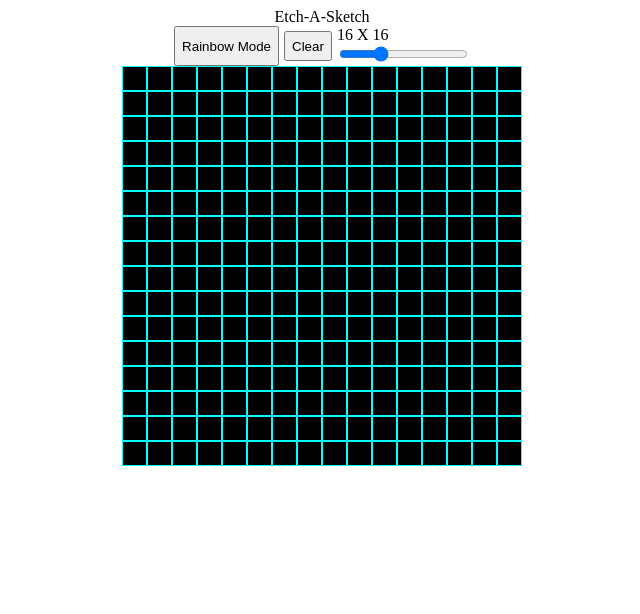
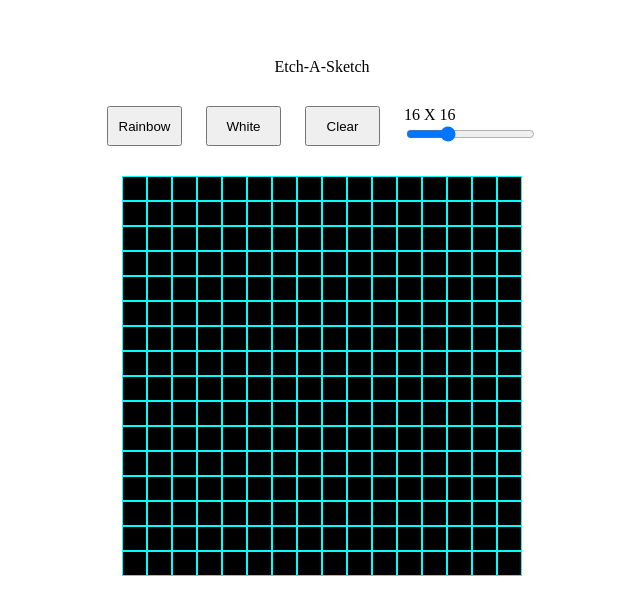
Before and after one commit to wakester25/etch-a-sketch, a plain HTML site: page index.html in a window 1280 px wide. Shown: the whole page, without its empty margins (318-958 px from the left). Drawn offline with Linux system fonts and the light colour scheme.

Commit message:
Add more style

```diff
--- a/index.html
+++ b/index.html
@@ -12,9 +12,10 @@
     <div id="parent-container">
         <div id="title">Etch-A-Sketch</div>
         <div id="controls-container">
-            <button id="rainbow-btn">Rainbow Mode</button>
-            <button id="clear-btn">Clear</button>
-            <div id="slidecontainer">
+            <button id="rainbow-btn" class="control-item">Rainbow</button>
+            <button id="white-btn" class="control-item">White</button>
+            <button id="clear-btn" class="control-item">Clear</button>
+            <div id="slidecontainer" class="control-item">
                 <div id="slider-count"></div>
                 <input autocomplete="off" type="range" min="10" max="30" value="16" id="slider">
             </div>
--- a/styles.css
+++ b/styles.css
@@ -12,6 +12,16 @@
 
 #controls-container {
     display: flex;
+    margin-bottom: 30px;
+}
+
+#title {
+    margin-top: 50px;
+    margin-bottom: 30px;
+}
+
+#rainbow-btn, #clear-btn, #white-btn{
+    width: 75px;
 }
 
 .grid-block {
@@ -25,6 +35,7 @@
     padding: 0;
 }
 
-#rainbow-gtn, #clear-btn{
-    margin: 5px;
+.control-item {
+    margin-right: 12px;
+    margin-left: 12px;
 }
```
